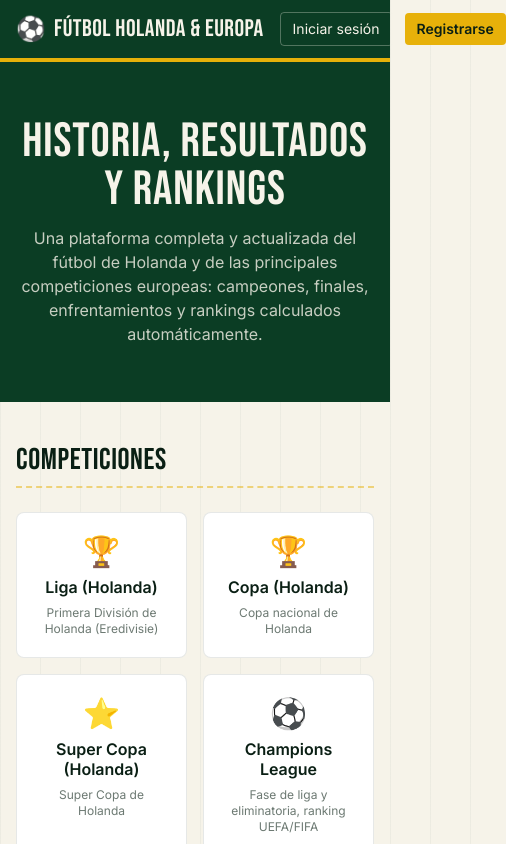
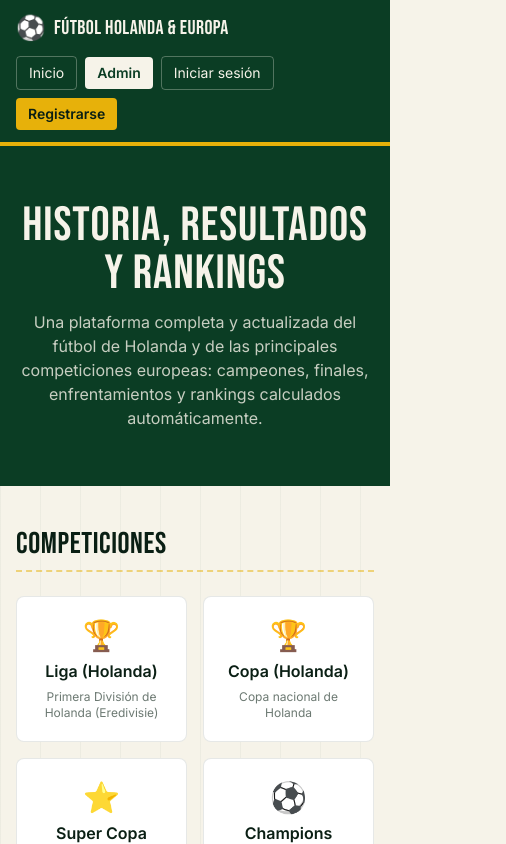
Before and after one commit to adolfo57chavez8-dot/Eredivisie, a Next.js app: page / in a window 390 px wide. Shown: the top 844 px of the page, 506 px wide, since content can reach past the window. Built offline with nearby package versions, Linux system fonts and the light colour scheme; no server answers.

Commit message:
Muestra el boton Admin en celular

```diff
--- a/src/app/admin/layout.tsx
+++ b/src/app/admin/layout.tsx
@@ -16,6 +16,12 @@ export default async function AdminLayout({
 
   return (
     <div className="max-w-6xl mx-auto px-4 py-8">
+      <Link
+        href="/"
+        className="inline-flex items-center gap-1 text-sm text-campo hover:text-campo2 font-medium mb-4"
+      >
+        ← Volver a la página principal
+      </Link>
       <div className="flex flex-col md:flex-row gap-8">
         <aside className="md:w-56 shrink-0">
           <h2 className="font-display text-2xl mb-4">Panel de administración</h2>
--- a/src/components/Header.tsx
+++ b/src/components/Header.tsx
@@ -28,27 +28,33 @@ export default function Header() {
 
   return (
     <header className="bg-campo text-crema sticky top-0 z-40 border-b-4 border-acento">
-      <div className="max-w-6xl mx-auto px-4 py-3 flex items-center justify-between gap-4">
-        <Link href="/" className="flex items-center gap-2 shrink-0">
-          <span className="text-2xl">⚽</span>
-          <span className="font-display text-2xl leading-none">
-            Fútbol Holanda &amp; Europa
-          </span>
-        </Link>
+      <div className="max-w-6xl mx-auto px-4 py-3 flex flex-col gap-3 md:flex-row md:items-center md:justify-between">
+        <div className="flex items-center justify-between gap-3">
+          <Link href="/" className="flex items-center gap-2 shrink-0">
+            <span className="text-2xl">⚽</span>
+            <span className="font-display text-xl sm:text-2xl leading-none">
+              Fútbol Holanda &amp; Europa
+            </span>
+          </Link>
+        </div>
 
-        <nav className="hidden md:flex items-center gap-5 text-sm">
-          <Link href="/" className="hover:text-acento transition-colors">
+        <div className="flex flex-wrap items-center gap-2 text-sm">
+          <Link
+            href="/"
+            className="px-3 py-1.5 rounded border border-crema/30 hover:border-acento transition"
+          >
             Inicio
           </Link>
-          <Link href="/admin" className="hover:text-acento transition-colors">
-            Administración
+          <Link
+            href="/admin"
+            className="bg-crema text-campo font-semibold px-3 py-1.5 rounded hover:brightness-95 transition"
+          >
+            Admin
           </Link>
-        </nav>
 
-        <div className="flex items-center gap-3 text-sm shrink-0">
           {correo ? (
             <>
-              <span className="hidden sm:inline text-crema/70">{correo}</span>
+              <span className="hidden sm:inline text-crema/70 text-xs">{correo}</span>
               <button
                 onClick={cerrarSesion}
                 className="bg-acento text-tinta font-semibold px-3 py-1.5 rounded hover:brightness-95 transition"
```
